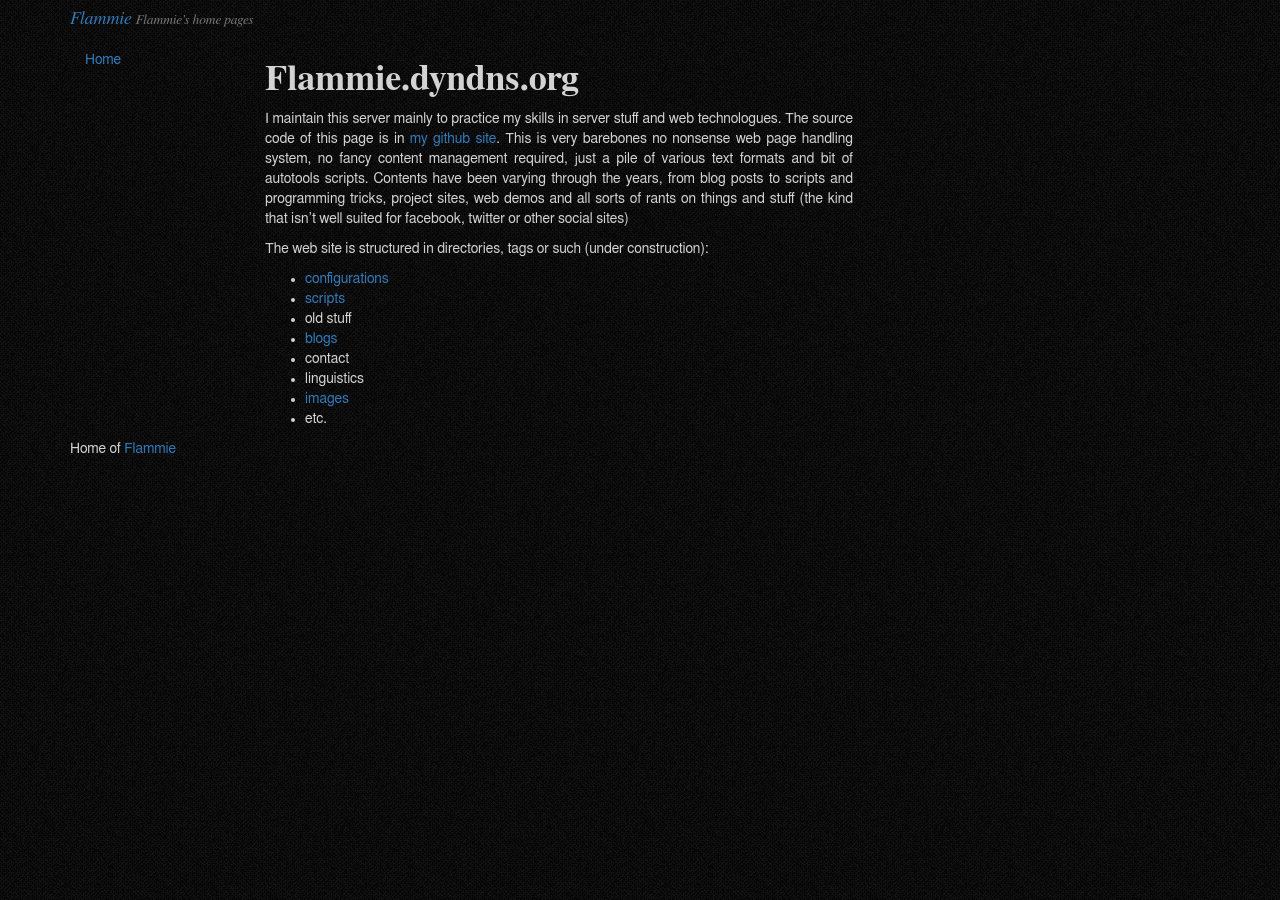
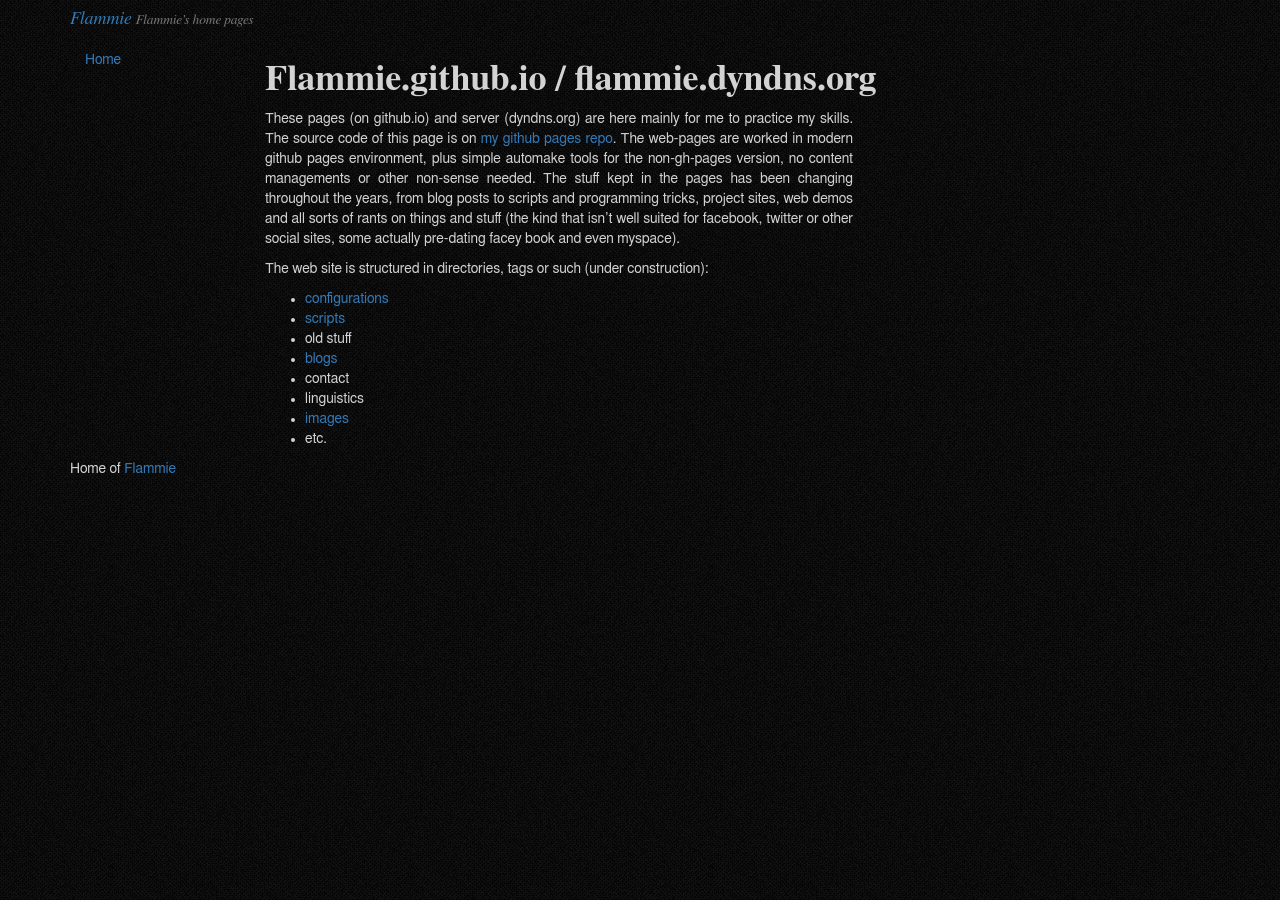
Before and after one commit to flammie/flammie.github.io, a Jekyll site: the page built from index.md, in a window 1280 px wide. Built offline with Jekyll 4.4.1, drawn with Linux system fonts in a browser that asks for light colours.

Commit message:
new index a bit

```diff
--- a/index.md
+++ b/index.md
@@ -3,16 +3,18 @@ layout: default
 title: Flammie.github.io / dyndns.org
 ---
 
-# Flammie.dyndns.org
+# Flammie.github.io / flammie.dyndns.org
 
-I maintain this server mainly to practice my skills in server stuff and web
-technologues. The source code of this page is in [my github site](http://github.com/flammie/flammie.dyndns.org).
-This is very barebones no nonsense web page handling system, no fancy content
-management required, just a pile of various text formats and bit of autotools
-scripts. Contents have been varying through the years, from blog posts to
-scripts and programming tricks, project sites, web demos and all sorts of rants
-on things and stuff (the kind that isn't well suited for facebook, twitter or
-other social sites)
+These pages (on github.io) and server (dyndns.org) are here mainly for me to
+practice my skills. The source code of this page is on
+[my github pages repo](http://github.com/flammie/flammie.github.io).
+The web-pages are worked in modern github pages environment, plus simple
+automake tools for the non-gh-pages version, no content managements or other
+non-sense needed. The stuff kept in the pages has been changing throughout the
+years, from blog posts to scripts and programming tricks, project sites, web
+demos and all sorts of rants on things and stuff (the kind that isn't well
+suited for facebook, twitter or other social sites, some actually pre-dating
+facey book and even myspace).
 
 The web site is structured in directories, tags or such (under construction):
 
```
